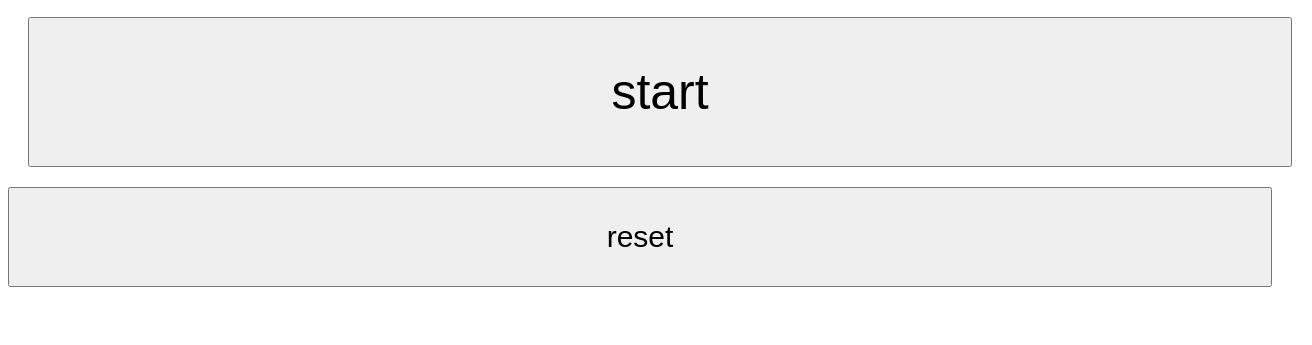
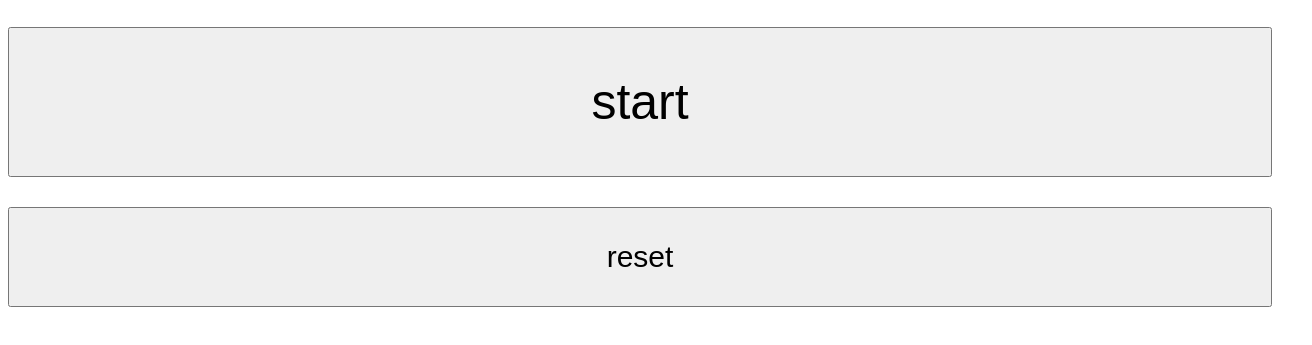
Before and after one commit to tomihanayu/30fpsCounter, a plain HTML site: page index.html in a window 1280 px wide. Shown: the part 453-798 px from the top of the page, 1312 px wide, since content can reach past the window. Drawn offline with Linux system fonts and the light colour scheme.

Commit message:
Update style.css
更新

```diff
--- a/style.css
+++ b/style.css
@@ -12,7 +12,7 @@
     width:100%;
     height:150px;
     font-size:50px;
-    margin: 20px;
+    margin: 30px 0px;
 }
 #reset{
     width:100%;
```
